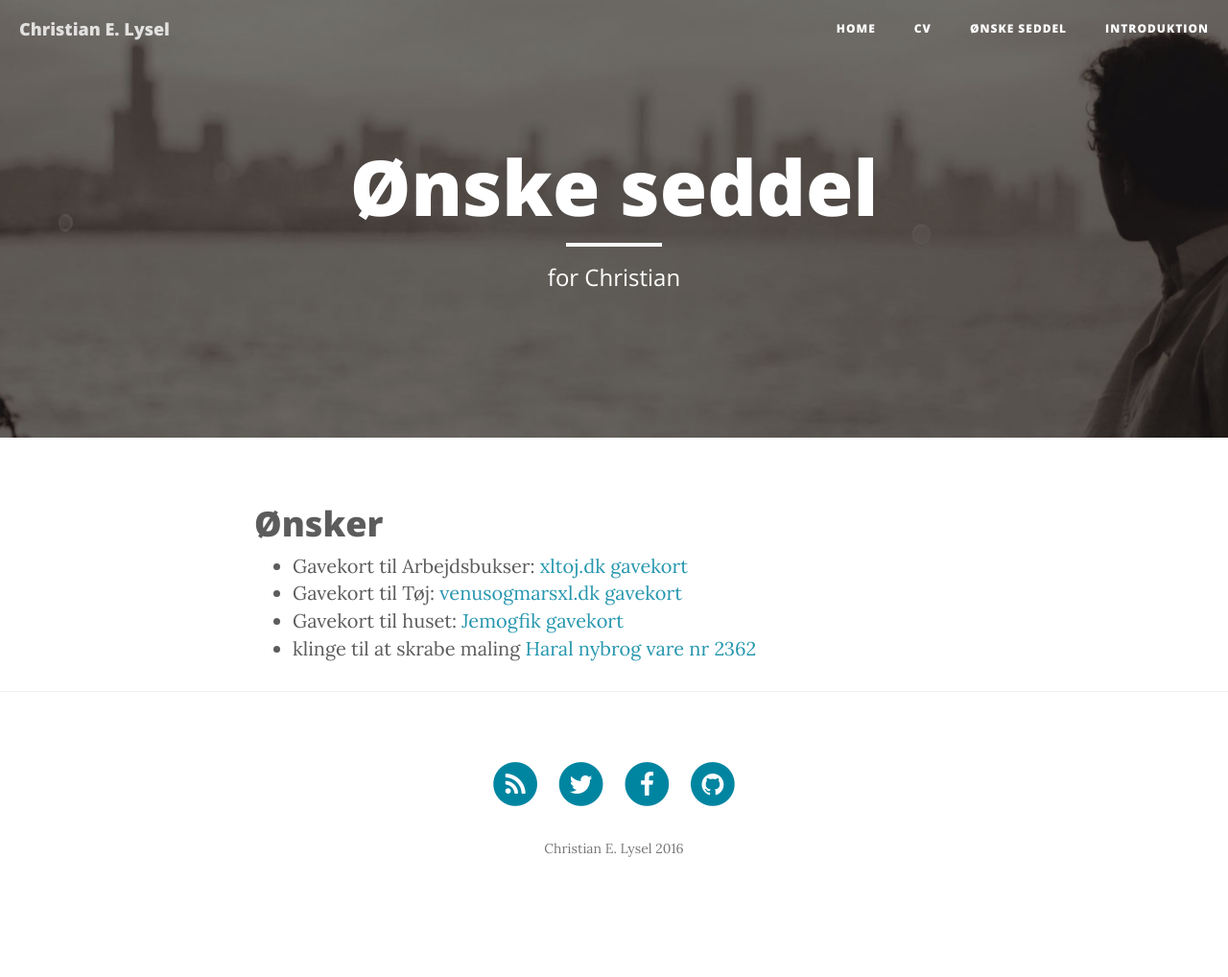
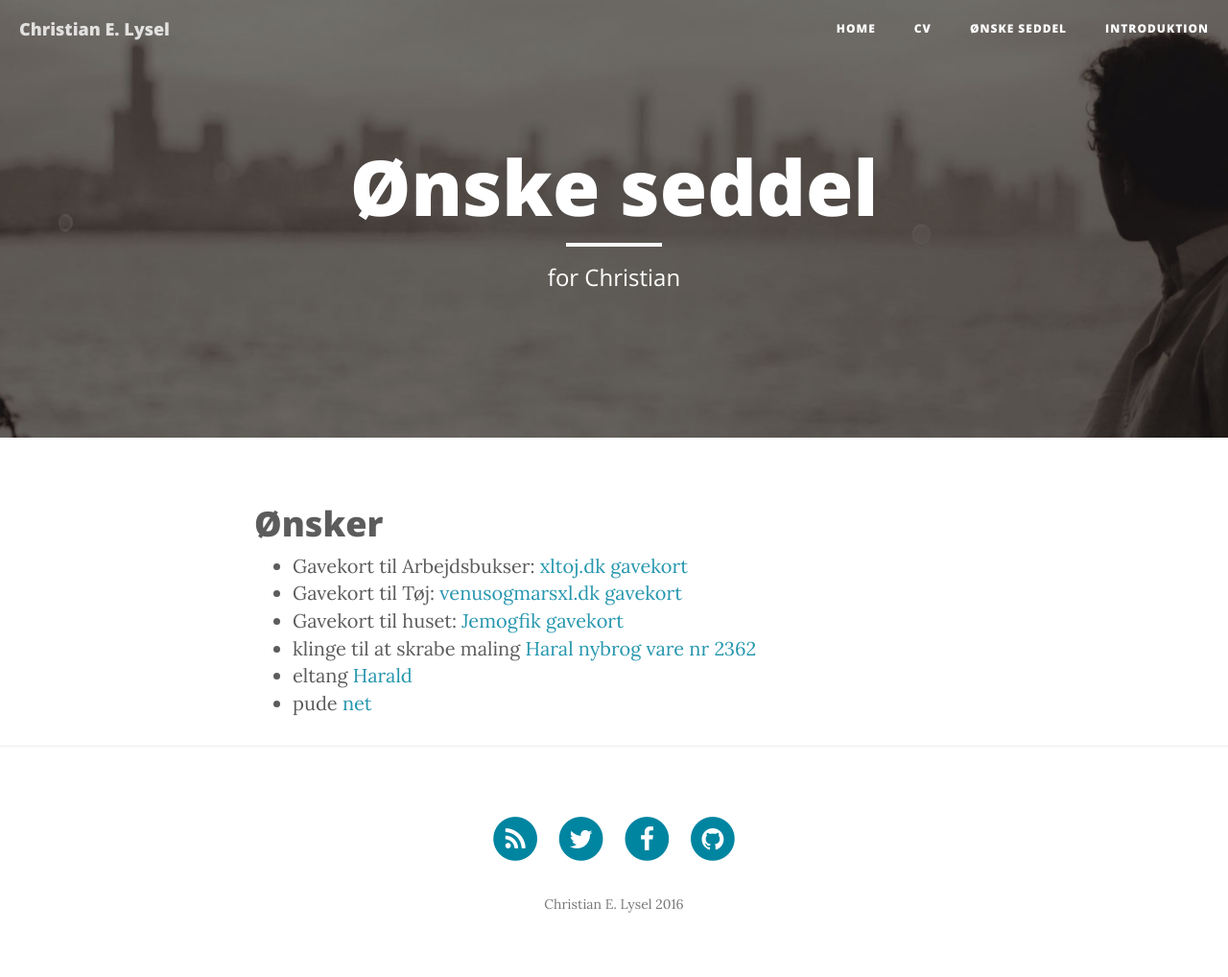
Before and after one commit to clysel/christian.lysel.net, a Jekyll site: the page built from gave.markdown, in a window 1280 px wide. Shown: the whole page at 96% size. Built offline with Jekyll 4.4.1, drawn with Linux system fonts in a browser that asks for light colours; nearby versions of some CDN libraries; before the commit the page ends 960 px from its top, so only the background shows below that.

Commit message:
Update gave.markdown

```diff
--- a/gave.markdown
+++ b/gave.markdown
@@ -10,3 +10,5 @@
  * Gavekort til Tøj: [venusogmarsxl.dk gavekort](http://www.venusogmarsxl.dk/gavekort)
  * Gavekort til huset: [Jemogfik gavekort](http://www.jemogfix.dk/gavekort__6836/gavekort-til-jem-fix_gk)
  * klinge til at skrabe maling [Haral nybrog vare nr 2362](http://www.harald-nyborg.dk/p2362/bahco-ziehklinge)
+ * eltang [Harald](http://www.harald-nyborg.dk/p3439/jokari-afisoleringstang-aut)
+ * pude [net](http://www.home-tex.dk/shop/temprakon-advance-air-890p.html)
```
